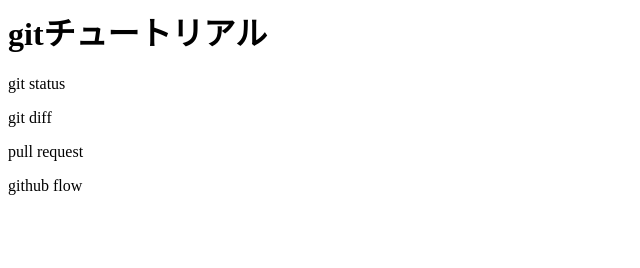
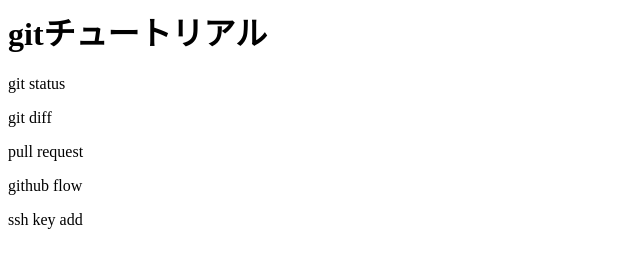
Before and after one commit to kimpoon99/git_tutorial, a plain HTML site: page index.html in a window 1280 px wide. Shown: the full height of the page, 0-640 px from the left. Drawn offline with Linux system fonts and the light colour scheme.

Commit message:
ssh key add

```diff
--- a/index.html
+++ b/index.html
@@ -3,3 +3,4 @@
 <p>git diff</p>
 <p>pull request</p>
 <p>github flow</p>
+<p>ssh key add</p>
```
